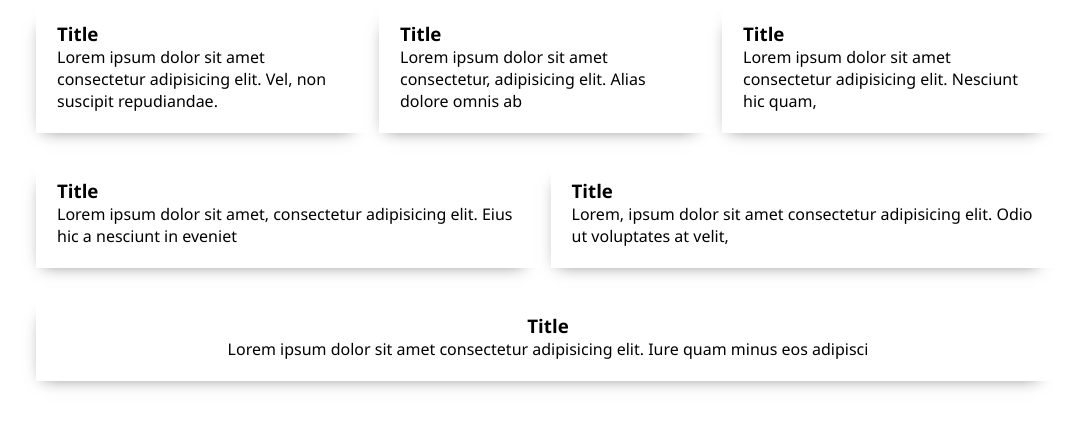
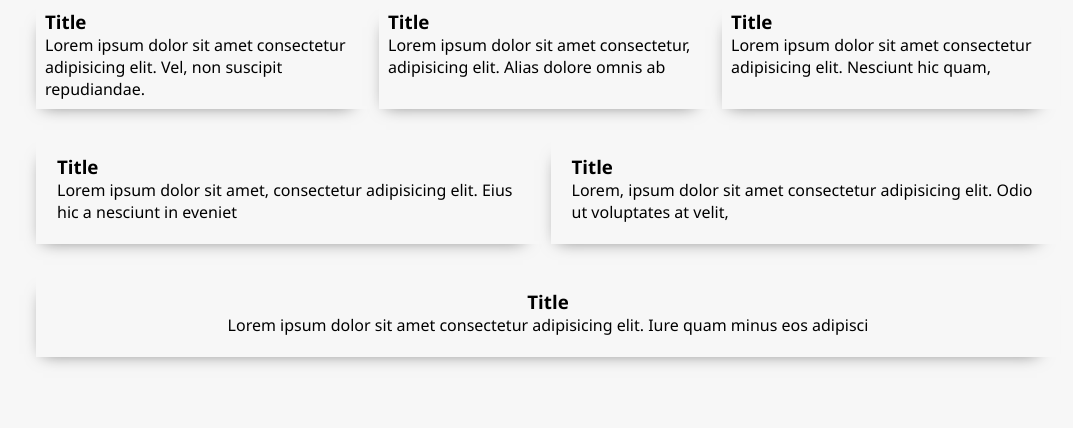
Before and after one commit to erfanzenozi/the-last-html-s-project, a plain HTML site: page index.html in a window 1280 px wide. Shown: the whole page, without its empty margins (92-1165 px from the left). Drawn offline with Linux system fonts and the light colour scheme.

Commit message:
Add files via upload

```diff
--- a/style.css
+++ b/style.css
@@ -1,9 +1,8 @@
 *{
     margin: 0;
-    padding: 0;
-    box-sizing: border-box;}
+    }
 body{
-    background: color #f7f7f7;;
+    background-color:  #f7f7f7;;
     display: flex;
     flex-direction: column;
     align-items: center;
@@ -29,23 +28,27 @@ main{
     gap: 5px;
     margin-bottom: 3vh;
 }
-.child{
+.row-1 .child{
     /*background-color: black;*/
     width: 32%;
+     box-shadow: -8px 12px 16px -15px rgba(0,0,0,0.54);
+      padding: 9px;
 }
 .row-2{
     /*background-color: green;*/
     display: flex;
     justify-content: space-between;
 }
-.child{
+.row-2 .child{
     width: 50%;
+     box-shadow: -8px 12px 16px -15px rgba(0,0,0,0.54);
+      padding: 21px;
 }
 .row-3{
     display: flex;
     text-align: center;
 }
-.child{
+.row-3 .child{
     width: 100%;
     box-shadow: -8px 12px 16px -15px rgba(0,0,0,0.54);
     padding: 21px;
```
Also changed, not shown: index.html (+0 -1 lines).
